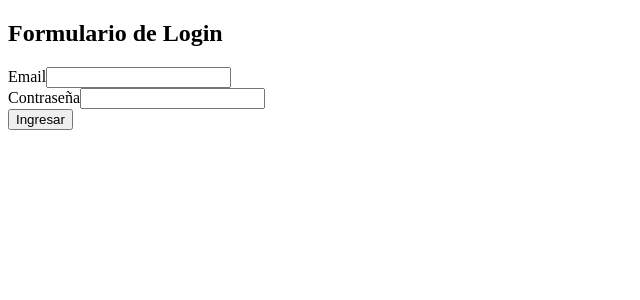
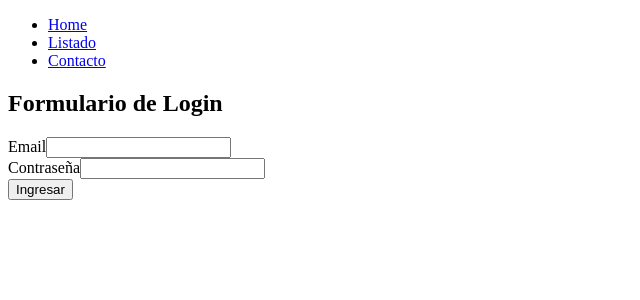
Before and after one commit to santiagozibecchi/Alkemy-challenge, a React (Create React App) app: page / in a window 1280 px wide. Shown: the top 300 px of the page, without its empty margins (0-640 px from the left). Built offline with nearby package versions, Linux system fonts and the light colour scheme.

Commit message:
armado basico del header

```diff
--- a/src/App.jsx
+++ b/src/App.jsx
@@ -2,10 +2,12 @@
 import Login from "./components/Login";
 import { Route, Routes } from "react-router-dom";
 import ListApp from "./components/ListApp";
+import Header from "./components/Header";
 
 const App = () => {
    return (
       <>
+         <Header />
          <Routes>
             <Route path="/" element={<Login />} />
             <Route path="/listado" element={<ListApp />} />
--- /dev/null
+++ b/src/components/Header.jsx
@@ -0,0 +1,28 @@
+import React from "react";
+import { Link } from "react-router-dom";
+
+const Header = () => {
+   return (
+      <header>
+         <nav>
+            <ul>
+               <li>
+                  <Link to="/home">Home</Link>
+               </li>
+               <li>
+                  <Link to="/listado">Listado</Link>
+               </li>
+               <li>
+                  <Link to="/contacto">Contacto</Link>
+               </li>
+            </ul>
+         </nav>
+      </header>
+   );
+};
+
+export default Header;
+
+// Como estamos en una SPA no vamos a utilizar el elemento HTML <a></a> porque se refrescaria todo el documento HTML, queremos evitar eso porque no seria una buena practica
+
+// * Link evita que se refresque la pagina
```
